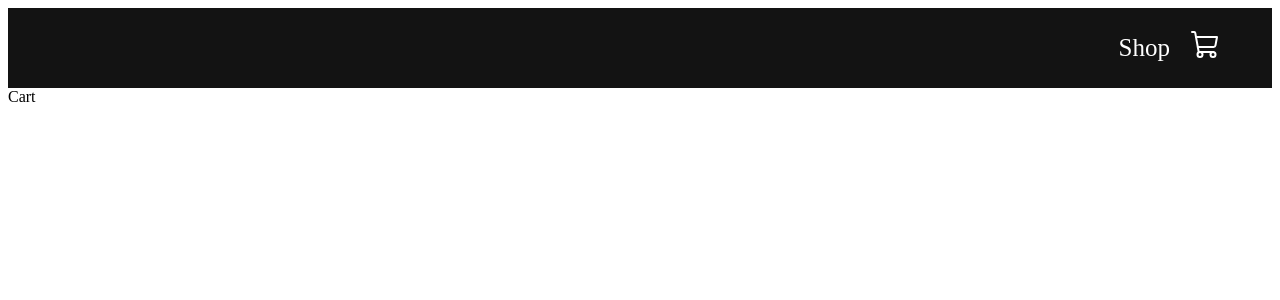
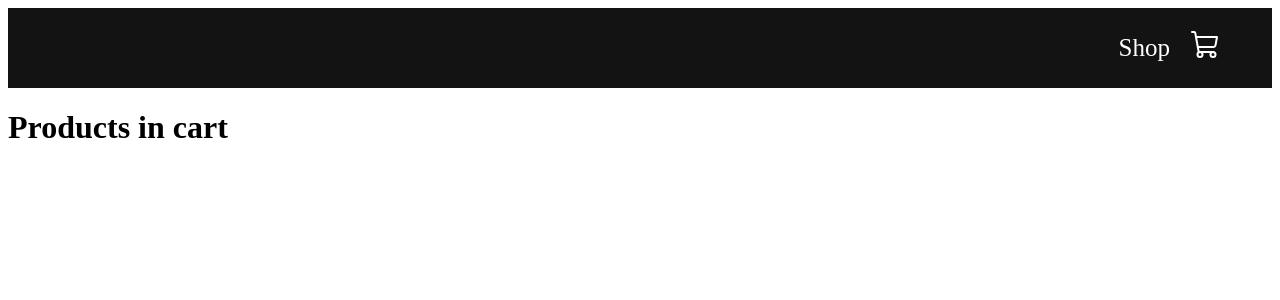
Before and after one commit to Nitish-Kumar05/e-commerce-app, a React (Create React App) app: page /cart in a window 1280 px wide. Shown: the top 300 px of the page. Built offline with nearby package versions, Linux system fonts and the light colour scheme.

Commit message:
added cart page

```diff
--- a/src/pages/cart/Cart.jsx
+++ b/src/pages/cart/Cart.jsx
@@ -1,8 +1,26 @@
-import React from 'react'
+import React, { useContext } from 'react'
+import { PRODUCTS } from '../../products'
+import { ShopContext } from '../../context/ShopContext'
+import CartItem from './CartItem'
+
 
 const Cart = () => {
+
+    const { cartItems } = useContext(ShopContext)
+
     return (
-        <div>Cart</div>
+        <div className='cart' >
+            <div>
+                <h1>Products in cart</h1>
+            </div>
+            <div className='cartItems' >
+                {PRODUCTS.map((product) => {
+                    if (cartItems[product.id] !== 0) {
+                        return <CartItem data={product} />
+                    }
+                })}
+            </div>
+        </div>
     )
 }
 
--- /dev/null
+++ b/src/pages/cart/CartItem.jsx
@@ -0,0 +1,22 @@
+import React from 'react'
+
+const CartItem = (props) => {
+
+    const { id, productName, price, productImage } = props.data
+
+    return (
+        <div className='cartItem' >
+            <img src={productImage} alt='product-img' />
+            <div className='description' >
+                <p>
+                    <strong> {productName} </strong>
+                </p>
+                <p>
+                    ${price}*
+                </p>
+            </div>
+        </div>
+    )
+}
+
+export default CartItem
```
